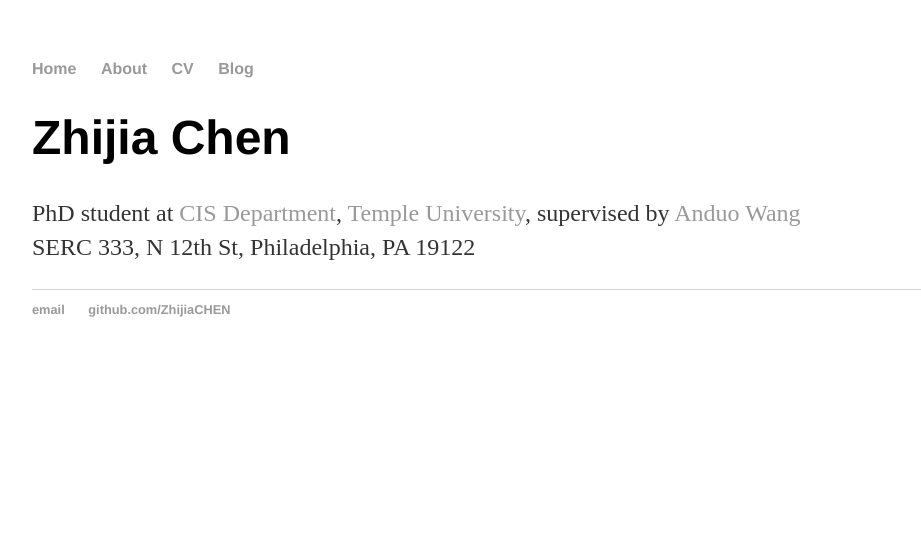
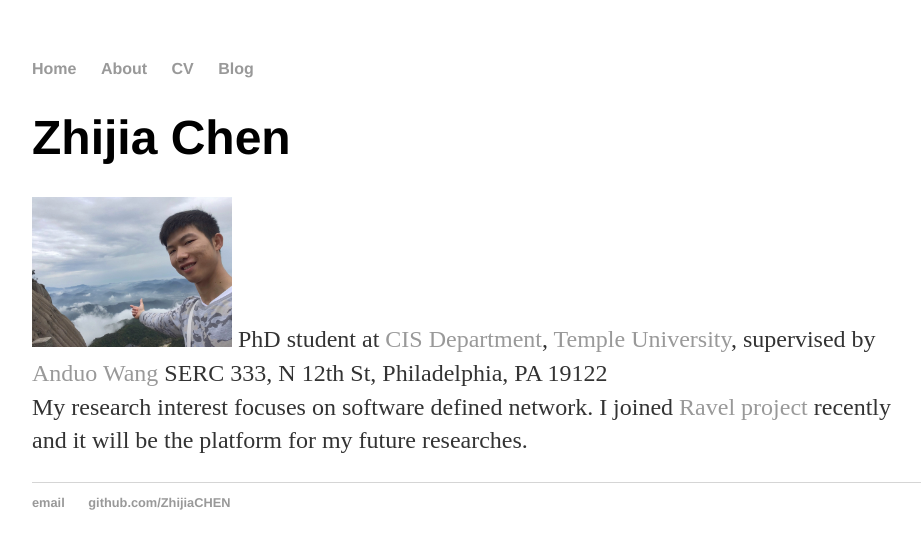
Before and after one commit to ZhijiaCHEN/ZhijiaCHEN.github.io, a Jekyll site: the page built from index.md, in a window 1280 px wide. Shown: the top 549 px of the page, without its empty margins (160-1081 px from the left). Built offline with Jekyll 4.4.1, drawn with Linux system fonts in a browser that asks for light colours.

Commit message:
Update index.md

```diff
--- a/index.md
+++ b/index.md
@@ -3,5 +3,7 @@ layout: default
 title: Zhijia Chen homepage
 ---
 # Zhijia Chen
-PhD student at [CIS Department](http://www.temple.edu/cis/ "Title"), [Temple University](http://www.temple.edu/ "Title"), supervised by [Anduo Wang](http://anduowang.github.io/) <br>
-SERC 333, N 12th St, Philadelphia, PA 19122
+<img border="0" src="/resource/Zhijia.jpg" height="150">
+PhD student at [CIS Department](http://www.temple.edu/cis/), [Temple University](http://www.temple.edu/), supervised by [Anduo Wang](http://anduowang.github.io/)
+SERC 333, N 12th St, Philadelphia, PA 19122<br>
+My research interest focuses on software defined network. I joined [Ravel project](http://ravel-net.org/) recently and it will be the platform for my future researches.
```
